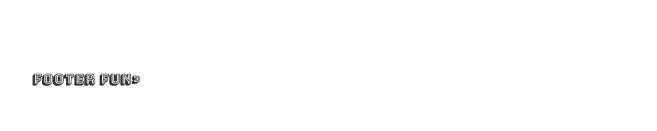
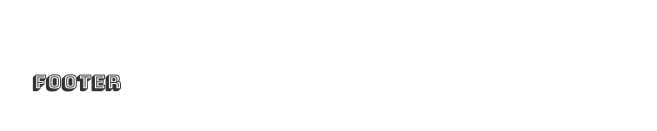
Before and after one commit to jonbleibdrey/medium-project-react, a React (Create React App) app: page / in a window 1280 px wide. Shown: the part 173-304 px from the top of the page, without its empty margins (308-965 px from the left). Built offline with nearby package versions, Linux system fonts and the light colour scheme.

Commit message:
added styling

```diff
--- a/src/Footer.js
+++ b/src/Footer.js
@@ -3,9 +3,9 @@ import React from 'react'
 const Footer = () => {
     return (
         <div>
-            <h5>
-                Footer fun›
-            </h5>
+            <h3>
+                Footer
+            </h3>
         </div>
     )
 }
--- a/src/Navbar.js
+++ b/src/Navbar.js
@@ -6,7 +6,7 @@ const Navbar = () => {
             </h1>
             <div className="links">
             <a href="/">Home</a>
-            <a href="/create">New Blog</a>
+            <a href="/create" >New Blog</a>
             </div>
         </nav>
     );
```
